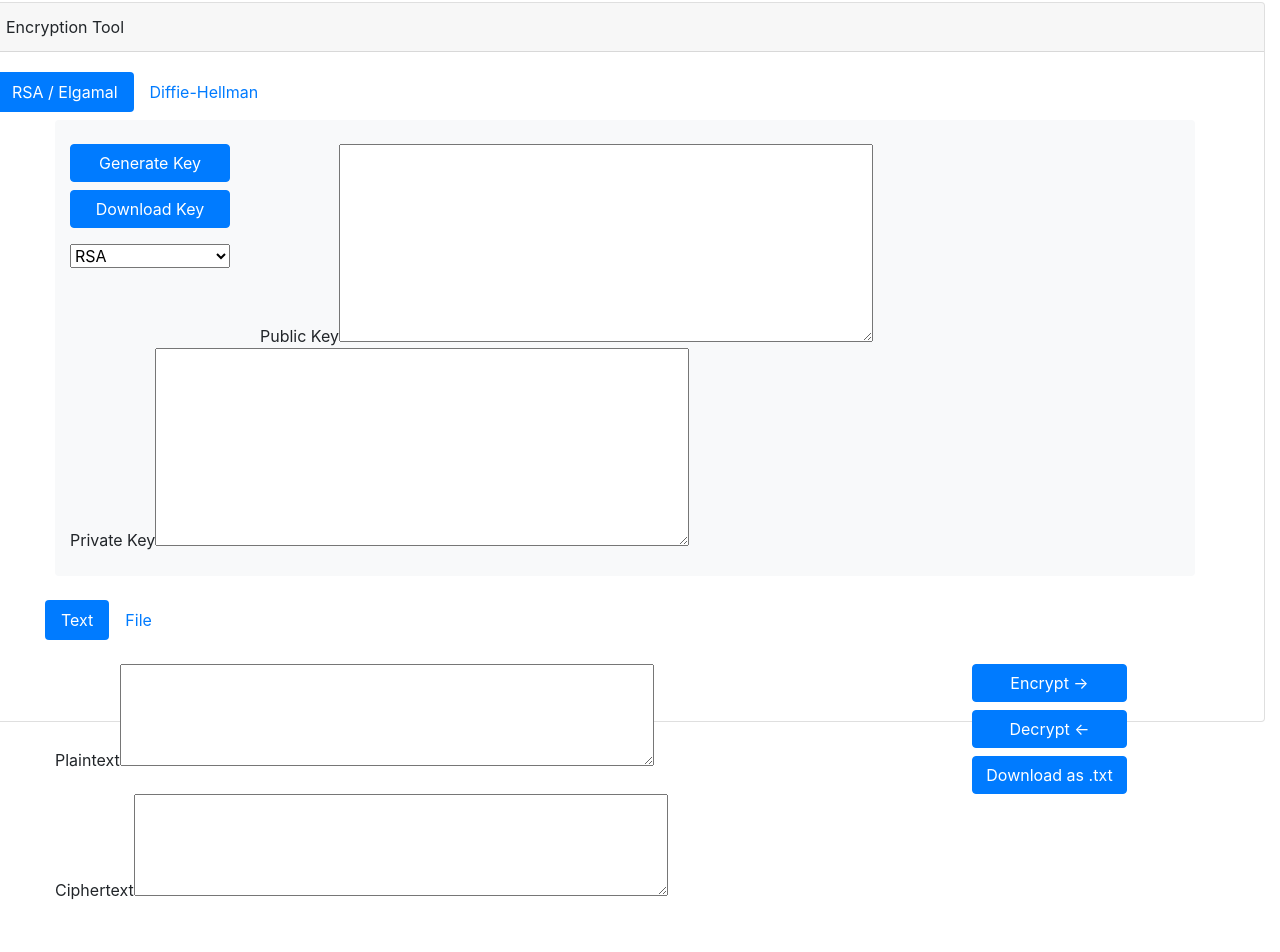
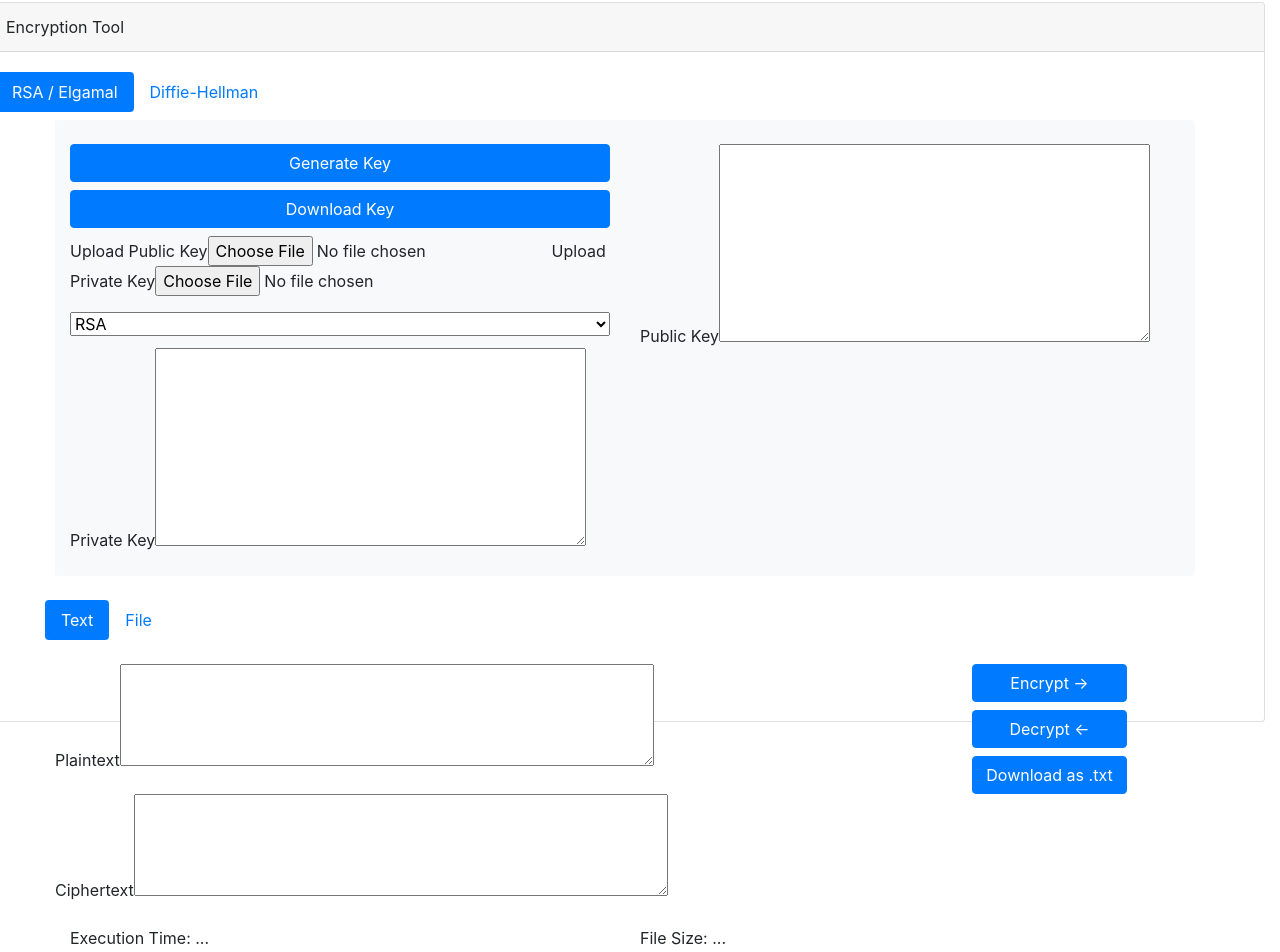
Before and after one commit to pandyakaa/crypto-1, a Next.js app: page / in a window 1280 px wide. Shown: the part 38-990 px from the top of the page. Before the commit the page ends 948 px from the top, so only its background shows below. Built offline with nearby package versions, Linux system fonts and the light colour scheme.

Commit message:
add upload button

```diff
--- a/components/Encryption/index.tsx
+++ b/components/Encryption/index.tsx
@@ -5,12 +5,51 @@ import { useInput, useInputFile } from '@util/useInput';
 import { createRequest } from '@util/requestUtil';
 
 const Encryption: FunctionComponent = () => {
-    const handleGenerateKey = () => {
-        alert('generate key');
+    const { value: algorithm, bind: bindAlgorithm } = useInput('rsa');
+    const { value: publicKey, bind: bindPublicKey, setValue: setPublicKey } = useInput('');
+    const { value: privateKey, bind: bindPrivateKey, setValue: setPrivateKey } = useInput('');
+    const { value: executionTime, bind: bindExecutionTime, setValue: setExecutionTime } = useInput('...');
+    const { value: fileSize, bind: bindFileSize, setValue: setFileSize } = useInput('...');
+
+    const handleGenerateKey = async () => {
+        let req;
+        switch (algorithm) {
+            case 'rsa':
+                req = await fetch(process.env.NEXT_PUBLIC_API_URL + '/key/rsa', {
+                    mode: 'cors',
+                    method: 'GET',
+                    headers: {
+                        'Content-Type': 'application/json'
+                    }
+                });
+                break;
+            case 'elgamal':
+                req = await fetch(process.env.NEXT_PUBLIC_API_URL + '/key/elgamal', {
+                    mode: 'cors',
+                    method: 'GET',
+                    headers: {
+                        'Content-Type': 'application/json'
+                    }
+                });
+                break;
+            default:
+                break;
+        }
+
+        const response = await req.json();
+        setPublicKey(response.public_key);
+        setPrivateKey(response.private_key);
+    };
+
+    const handleUploadKey = () => {
+        alert('upload key');
     };
 
     const handleDownloadKey = () => {
-        alert('download key');
+        const publicBlob = new Blob([publicKey], { type: 'text/plain;charset=utf-8' });
+        const privateBlob = new Blob([privateKey], { type: 'text/plain;charset=utf-8' });
+        FileSaver.saveAs(publicBlob, 'public.pub');
+        FileSaver.saveAs(privateBlob, 'private.pri');
     };
 
     const handleEncrypt = () => {
@@ -36,25 +75,29 @@ const Encryption: FunctionComponent = () => {
     return (
         <div className="container">
             <div className="row rounded bg-light pt-4 pb-4">
-                <div className="col-2">
+                <div className="col">
                     <Button variant="primary" className="btn-block" onClick={handleGenerateKey}>
                         Generate Key
                     </Button>
-                    <Button variant="primary" className="btn-block" onClick={handleDownloadKey}>
+                    <Button variant="primary" className="btn-block mb-2" onClick={handleDownloadKey}>
                         Download Key
                     </Button>
-                    <select className="mt-3" style={{ width: '100%' }}>
+                    Upload Public Key
+                    <input className="m-auto" type="file" />
+                    Upload Private Key
+                    <input className="m-auto" type="file" />
+                    <select {...bindAlgorithm} className="mt-3" style={{ width: '100%' }}>
                         <option value="rsa">RSA</option>
                         <option value="elgamal">Elgamal</option>
                     </select>
                 </div>
                 <div className="col">
                     Public Key
-                    <textarea name="publicKey" rows={8} cols={50} />
+                    <textarea {...bindPublicKey} name="publicKey" rows={8} cols={40} />
                 </div>
                 <div className="col">
                     Private Key
-                    <textarea name="privateKey" rows={8} cols={50} />
+                    <textarea {...bindPrivateKey} name="privateKey" rows={8} cols={40} />
                 </div>
             </div>
             <div className="row pt-4 w-100 h-100">
@@ -95,6 +138,10 @@ const Encryption: FunctionComponent = () => {
                     </Tab>
                 </Tabs>
             </div>
+            <div className="row pt-4">
+                <div className="col">Execution Time: {executionTime}</div>
+                <div className="col">File Size: {fileSize}</div>
+            </div>
         </div>
     );
 };
```
